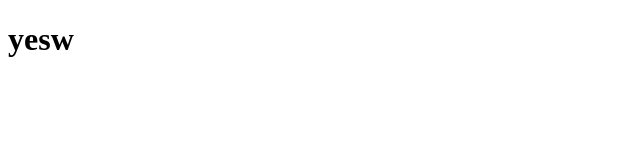
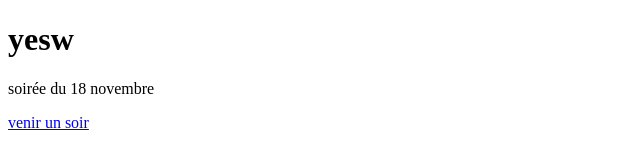
Before and after one commit to DeKingoye/ordiantestam, a plain HTML site: page index.html in a window 1280 px wide. Shown: the whole page, without its empty margins (0-640 px from the left). Drawn offline with Linux system fonts and the light colour scheme.

Commit message:
second commit

```diff
--- a/index.html
+++ b/index.html
@@ -9,6 +9,12 @@
 <link rel="stylesheet" href="styles.css">
 <body>
     <h1>yesw</h1>
+    <div>
+        <p>soirée du 18 novembre</p>
+    </div>
+    <div>
+       <a href="#">venir un soir</a>
+    </div>
 
 </body>
 </html>
```
